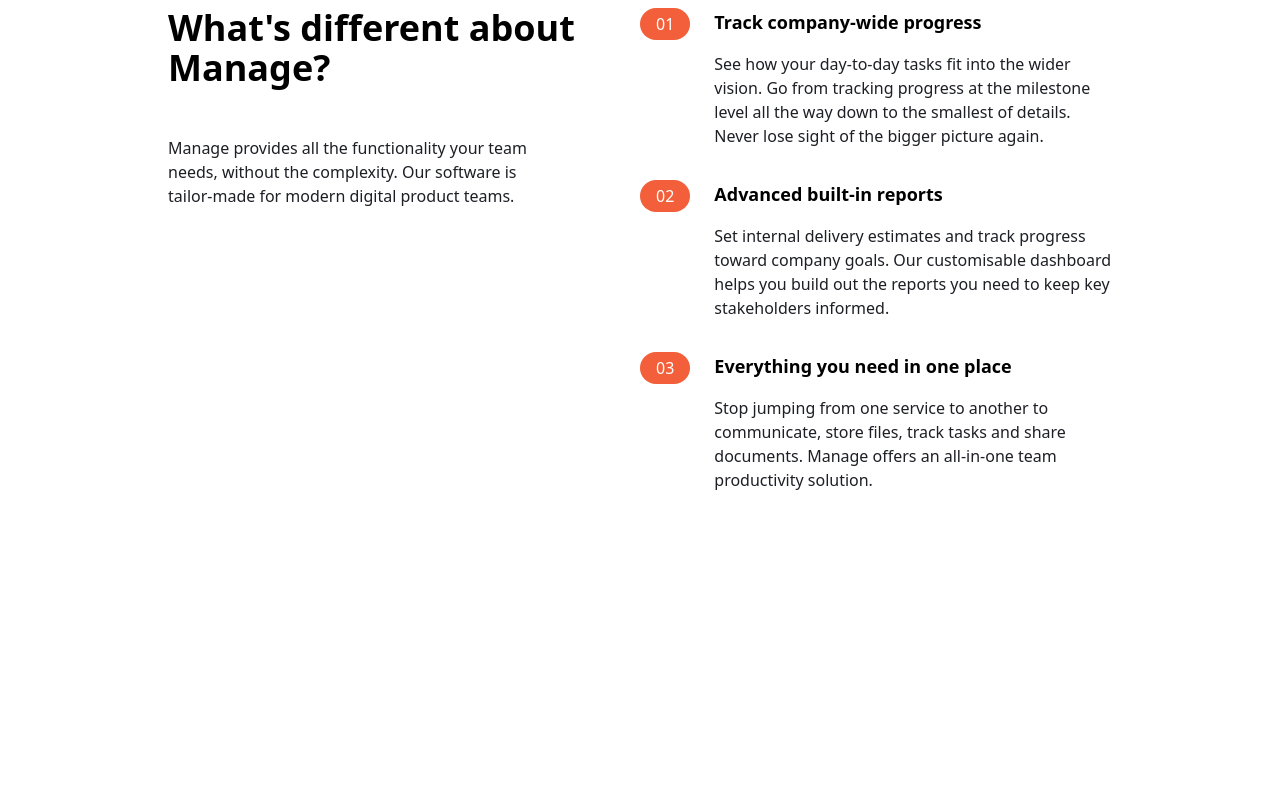
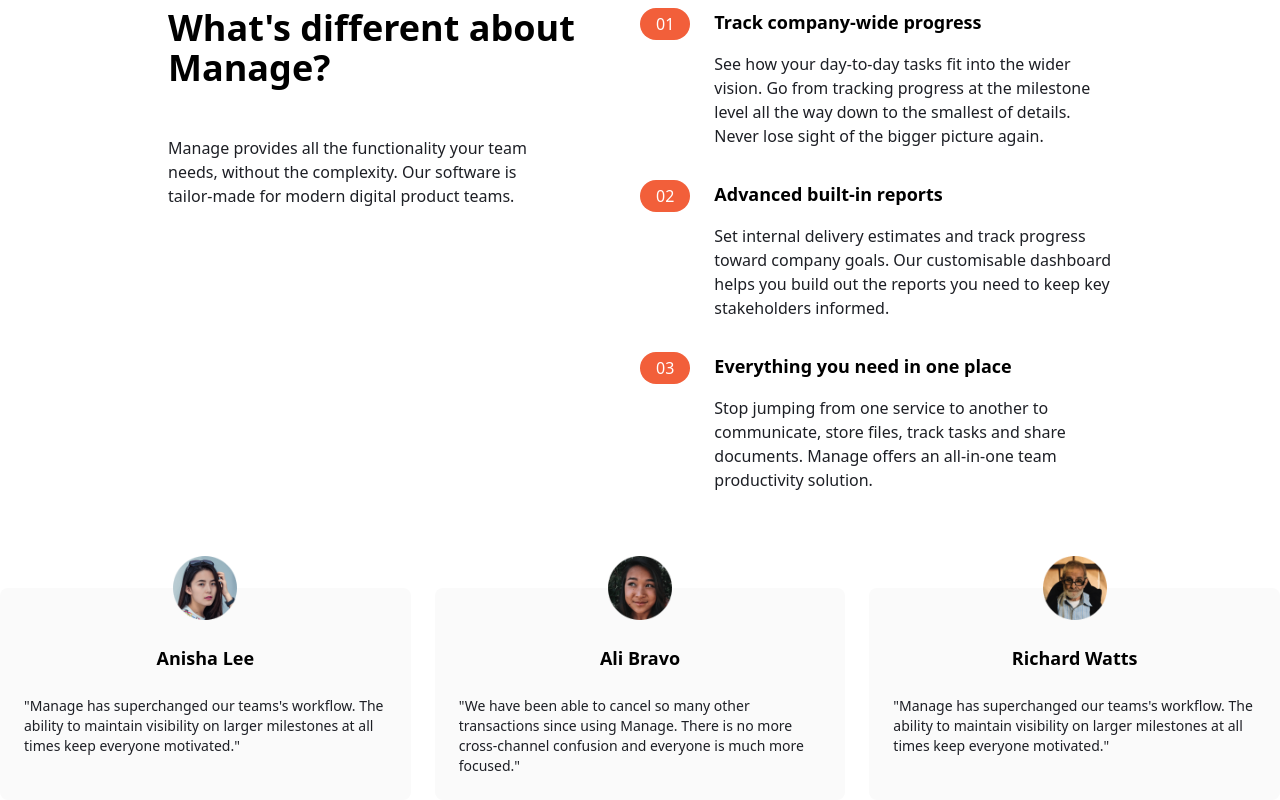
Before and after one commit to ernestkris6/Tailwind, a React (Create React App) app: page / in a window 1280 px wide. Shown: the part 648-1448 px from the top of the page. Before the commit the page ends 1140 px from the top, so only its background shows below. Built offline with nearby package versions, Linux system fonts and the light colour scheme.

Commit message:
Testiomonials

```diff
--- a/src/App.js
+++ b/src/App.js
@@ -2,6 +2,7 @@
 import Navbar from './components/Navbar';
 import Hero from './components/Hero';
 import Features from './components/Features';
+import Testimonials from './components/Testimonials';
 
 
     const App = () => {
@@ -10,6 +11,7 @@
           <Navbar />
           <Hero />
           <Features />
+          <Testimonials />
 
     </div>
   )
--- /dev/null
+++ b/src/components/Testimonials.js
@@ -0,0 +1,48 @@
+import React from 'react';
+
+import img3 from '../Assets/avatar-anisha.png'
+
+import img4 from '../Assets/avatar-ali.png'
+
+import img5 from '../Assets/avatar-richard.png'
+
+
+ const Testimonials = ()=> {
+  return (
+    <div className='flex flex-col mt-24 md:flex-row md:space-x-6'>
+        <div className='flex flex-col items-center p-6 space-y-6
+        rounded-lg bg-veryLightGray md:w-1/3'>
+            <img src={img3} alt='image' className='w-16 -mt-14'/>
+            <h5 className='text-lg font-bold '>Anisha Lee</h5>
+            <p className='text-sm text-darkGrayishBlue'>
+                "Manage has superchanged our teams's workflow.
+                The ability to maintain visibility on larger milestones
+                at all times keep everyone motivated."
+            </p>
+        </div>
+
+        <div className='flex flex-col items-center p-6 space-y-6
+        rounded-lg bg-veryLightGray md:w-1/3'>
+            <img src={img4} alt='image' className='w-16 -mt-14'/>
+            <h5 className='text-lg font-bold '>Ali Bravo</h5>
+            <p className='text-sm text-darkGrayishBlue'>
+                "We have been able to cancel so many other transactions since using Manage.
+                There is no more cross-channel confusion and everyone is much more focused."
+            </p>
+        </div>
+
+        <div className='flex flex-col items-center p-6 space-y-6
+        rounded-lg bg-veryLightGray md:w-1/3'>
+            <img src={img5} alt='image' className='w-16 -mt-14'/>
+            <h5 className='text-lg font-bold '>Richard Watts</h5>
+            <p className='text-sm text-darkGrayishBlue'>
+                "Manage has superchanged our teams's workflow.
+                The ability to maintain visibility on larger milestones
+                at all times keep everyone motivated."
+            </p>
+        </div>
+    </div>
+  )
+}
+
+export default Testimonials;
--- a/src/components/j.js
+++ /dev/null
@@ -1,20 +0,0 @@
-<div className='container flex-col px-4 mx-auto mt-10
-    space-y-12 md:space-y-0 md:flex-row'>
-        <div className='flex flex-col space-y-12 md:w-1/2'>
-            <h2 className='max-w-md text-4xl font-bold text-center md:text-left'>
-                What's different about Manage?
-            </h2>
-            <p className='max-w-sm text-center text-darkGrayishBlue md:text-left'>
-                Manage provides all the functionality your team needs,
-                without the complexity. Our software is tailor-made for modern digital
-                products teams.
-            </p>
-
-
-        <div className='flex flex-col space-y-8 md:w-1/2'>
-        linnknik
-        </div>
-
-    </div>
-
-</div>
```
